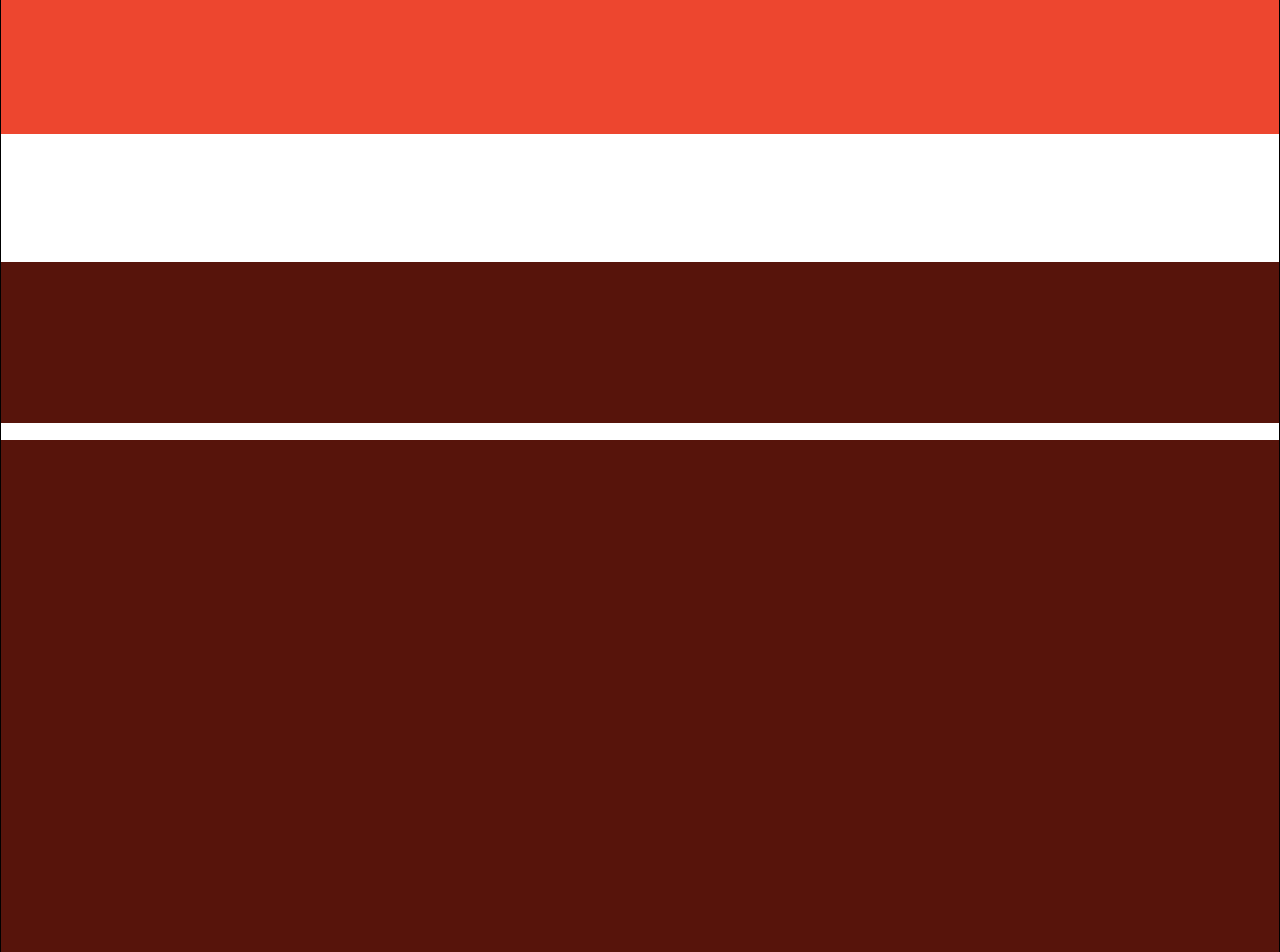
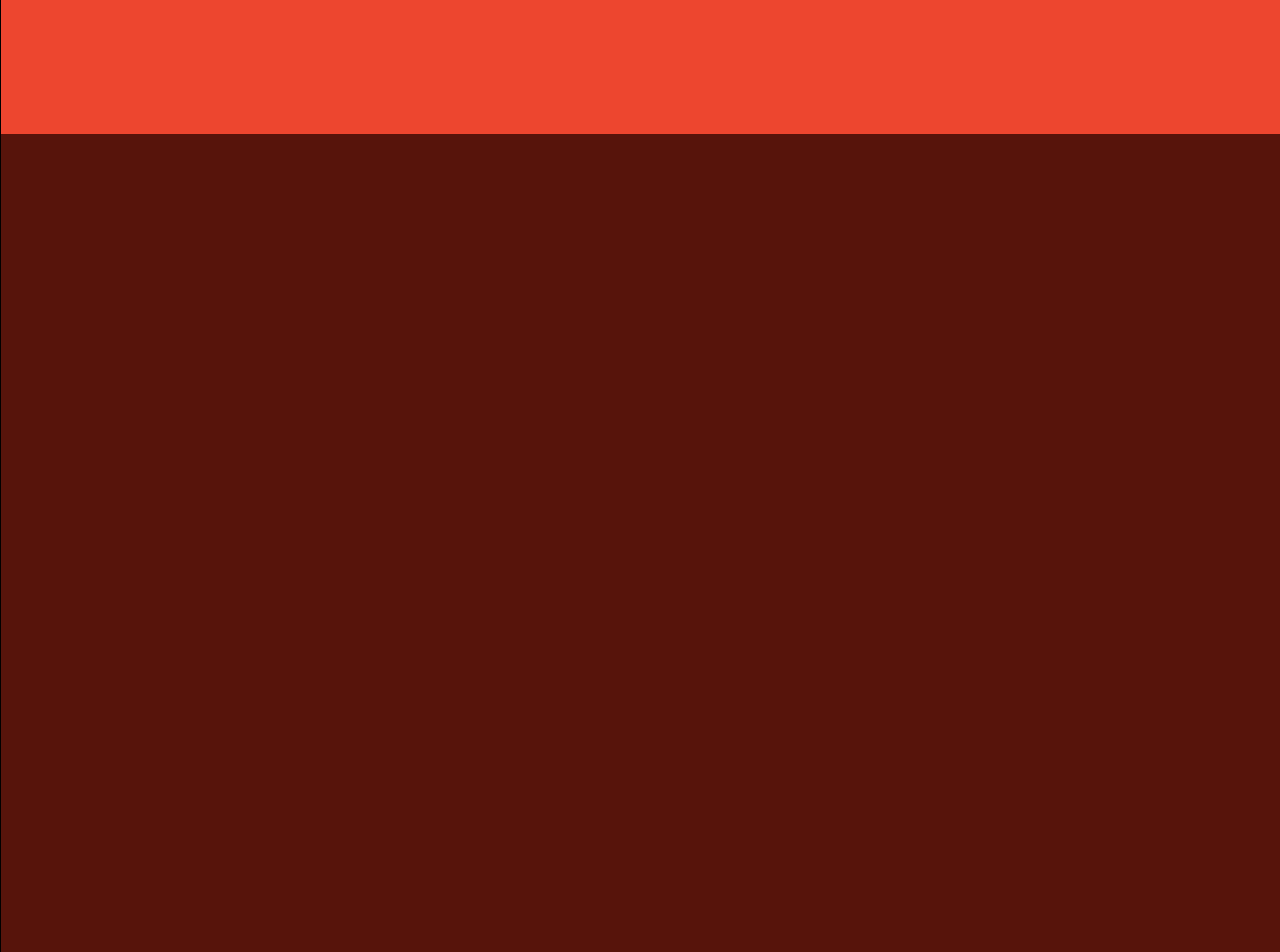
Before and after one commit to Klingon1717/new-mobile-layout-one, a website: page index.html in a window 1280 px wide. Shown: the part 300-1252 px from the top of the page. Drawn offline with nearby package versions, Linux system fonts and the light colour scheme.

Commit message:
still haven't gotten 4 boxes right

```diff
--- a/index.html
+++ b/index.html
@@ -8,13 +8,16 @@
 <body>
 <div class ="head"></div>
 <div class="main"></div>
+<section class="fiver">
 <div class="quad">
 <div class="one"></div>
 <div class="two"></div>
 <div class="three"></div>
 <div class="four"></div>
 </div>
-<div class="big"></div>
+<div class="biggie"></div>
+</section>
+
 <div class="inside"></div>
 <div class="footer"></div>
 
--- a/styles/main.sass.css
+++ b/styles/main.sass.css
@@ -1,6 +1,8 @@
 body {
+  position: relative;
   background-color: white;
   height: 100%;
+  width: 100%;
   border: .1em solid black; }
   body .head {
     height: 3em;
@@ -8,23 +10,29 @@ body {
   body .main {
     height: 385px;
     background-color: #ED462F; }
-  body .quad, body .quad .one, body .quad .two, body .quad .three {
-    overflow: hidden;
+  body .quad {
+    width: 100%;
     height: 225px;
-    background-color: #57140B;
-    border-top: 64px solid white;
-    margin-bottom: 32px solid white; }
+    background-color: #57140B; }
+    body .quad .one {
+      width: 100%;
+      height: 225px;
+      background-color: #57140B; }
+    body .quad .two {
+      position: relative;
+      width: 100%;
+      height: 225px;
+      background-color: #57140B; }
+    body .quad .three {
+      position: relative;
+      width: 100%;
+      height: 225px;
+      background-color: #57140B; }
     body .quad .four {
-      overflow: hidden;
+      position: relative;
+      width: 100%;
       height: 225px;
-      background-color: #57140B;
-      border-top: 64px solid white;
-      margin-bottom: 32px; }
-  body .big {
-    overflow: hidden;
-    height: 900px;
-    margin-top: 17px;
-    background-color: #57140B; }
+      background-color: #57140B; }
   body .inside {
     height: 412px;
     background-color: #DA7F7C;
--- a/styles/main.scss
+++ b/styles/main.scss
@@ -1,47 +1,57 @@
 body{
-
+	position:relative;
 	background-color:white;
 	height:100%;
+	width:100%;
 	border:.1em solid black;
 	.head{
 		height:3em;
 		background-color:#57140B;
 	}
 	.main{
+
 		height:385px;
 		background-color:#ED462F;
+
 	}
 	.quad{
-		overflow:hidden;
+
+
+		width:100%;
 		height:225px;
 		background-color:#57140B;
-		border-top:64px solid white;
-		margin-bottom:32px solid white;
+
+
 		.one{
-			@extend .quad;
+
+			width:100%;
+			height:225px;
+			background-color:#57140B;
+		}
+		.two{
+			position:relative;
+			width:100%;
+			height:225px;
+			background-color:#57140B;
 
 		}
-		.two{
-			@extend .quad;
-		}
 		.three{
-			@extend .quad;
+			position:relative;
+			width:100%;
+			height:225px;
+			background-color:#57140B;
+
 		}
 		.four{
-			overflow:hidden;
+			position:relative;
+			width:100%;
 			height:225px;
 			background-color:#57140B;
-			border-top:64px solid white;
-			margin-bottom:32px;
+
 		}
+}
 
-	}
-	.big{
-		overflow:hidden;
-		height:900px;
-		margin-top:17px;
-		background-color:#57140B;
-	}
+
 	.inside{
 		height:412px;
 		 background-color:#DA7F7C;
```
